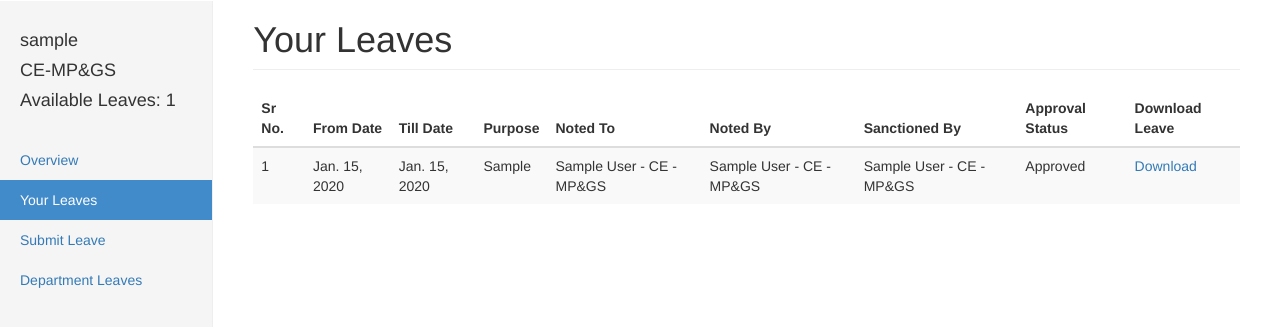
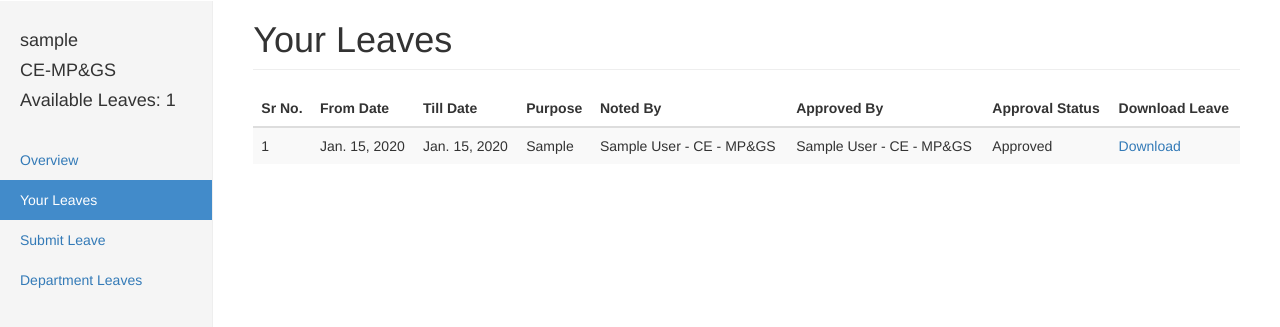
Before and after one commit to Anupam-dagar/Leave-management-portal, a Django app: page /leaves/ in a window 1280 px wide. Shown: the part 50-377 px from the top of the page. Run offline with Django 3.2, Linux system fonts and the light colour scheme; a user stored in the database is signed in; tables that the repository leaves empty hold one stand-in row (values such as "Sample post"); some libraries are stand-ins or nearby versions.

Commit message:
fix text

```diff
--- a/leave/templates/leave/department_leaves.html
+++ b/leave/templates/leave/department_leaves.html
@@ -43,9 +43,8 @@
                             <th>From Date</th>
                             <th>Till Date</th>
                             <th>Purpose</th>
-                            <th>Noted To</th>
                             <th>Noted By</th>
-                            <th>Sanctioned By</th>
+                            <th>Approved By</th>
                             <th>Approval Status</th>
                             <th>Download Leave</th>
                         </tr>
@@ -61,7 +60,6 @@
                             <td>{{ leave.purpose }}</td>
                             <td>{{ leave.noted_to }}</td>
                             <td>{{ leave.noted_by }}</td>
-                            <td>{{ leave.sanctioned_by }}</td>
                             {% if leave.approval == False and leave.sanctioned_by == None %}
                             <td>Approval Pending</td>
                             {% elif leave.approval == False %}
--- a/leave/templates/leave/submit_leave.html
+++ b/leave/templates/leave/submit_leave.html
@@ -36,11 +36,11 @@
             <form method="post" enctype="multipart/form-data">
                 {% csrf_token %}
                 <div class="form-group">
-                    <label for="notedto">Noted By</label>
+                    <label for="notedto">Approved By</label>
                     {% render_field form.noted_by class="form-control" id="notedby" placeholder="Leave noted to" autofocus="true" %}
                 </div>
                 <div class="form-group">
-                    <label for="notedto">Noted To</label>
+                    <label for="notedto">Noted By</label>
                     {% render_field form.noted_to class="form-control" id="notedto" placeholder="Leave noted to" autofocus="true" %}
                 </div>
                 <div class="form-group">
--- a/leave/templates/leave/your_leaves.html
+++ b/leave/templates/leave/your_leaves.html
@@ -41,9 +41,8 @@
                             <th>From Date</th>
                             <th>Till Date</th>
                             <th>Purpose</th>
-                            <th>Noted To</th>
                             <th>Noted By</th>
-                            <th>Sanctioned By</th>
+                            <th>Approved By</th>
                             <th>Approval Status</th>
                             <th>Download Leave</th>
                         </tr>
@@ -57,7 +56,6 @@
                             <td>{{ leave.purpose }}</td>
                             <td>{{ leave.noted_to }}</td>
                             <td>{{ leave.noted_by }}</td>
-                            <td>{{ leave.sanctioned_by }}</td>
                             {% if leave.approval == False and leave.sanctioned_by == None %}
                             <td>Approval Pending</td>
                             {% elif leave.approval == False %}
```
